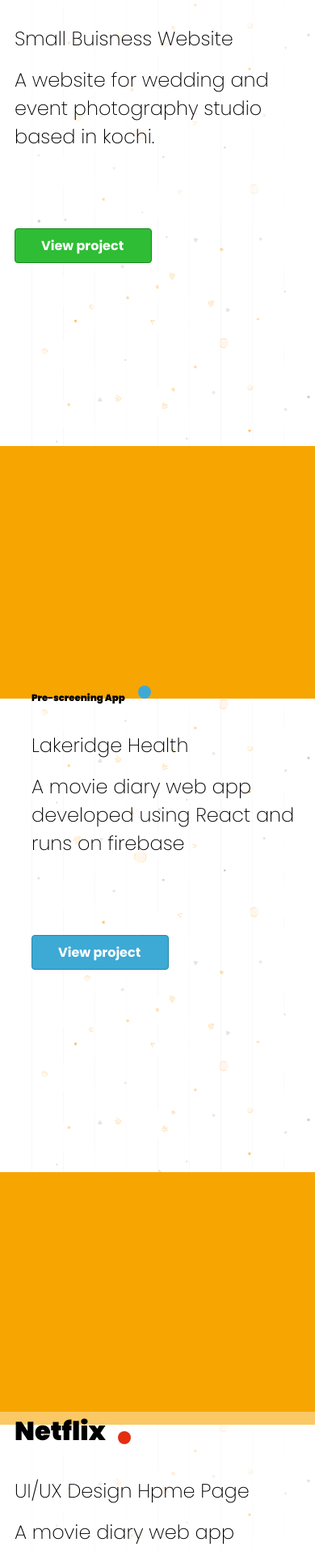
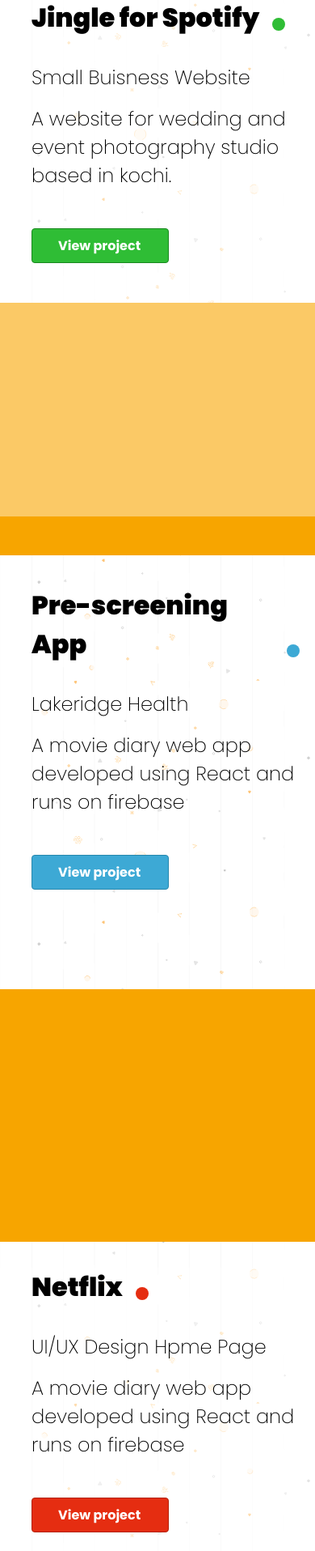
Before and after one commit to abhaykvincent/portfolio-2021, a React (Create React App) app: page / in a window 390 px wide. Shown: the part 6750-8666 px from the top of the page at 81% size. Built offline with nearby package versions, Linux system fonts and the light colour scheme.

Commit message:
6. First Impression - Image Strip - Images          🥕      📌

```diff
--- a/src/App.scss
+++ b/src/App.scss
@@ -410,7 +410,8 @@
         .quick-intro__body__right{
           .quick-intro__main{
             .head-text{
-              font-size: 4vw;
+              width:100%;
+              font-size: 2rem;
             }
             .head-text-border{
               font-size: 4vw;
@@ -1239,6 +1240,53 @@
     font-weight: 600;
   }
 }
+
+
+
+
+
+
+
+
+
+
+
+
+
+
+
+
+
+
+
+
+
+
+
+
+
+
+
+
+
+
+
+
+
+
+
+
+
+
+
+
+
+
+
+
+
+
+
 @media (max-width: 425px) {
   .App{
     section{
@@ -1450,25 +1498,75 @@
         }
         .case-study-projects__body{
           .projects{
+            display: grid;
             width:100vw;
+            .project.aos-animate .button{
+              margin-top: 32px;
+            }
+            .project:nth-child(1){
+              &.odd{
+                height: 40em !important;
+
+              }
+              .project-head{
+                height: 40em !important;
+              }
+            }
+            .project:nth-child(2){
+              &.even{
+                height: 48em !important;
+
+              }
+              .project-head{
+                height: 48rem !important;
+              }
+            }
+            .project:nth-child(3){
+              &.odd{
+                height: 40em !important;
+
+              }
+              .project-head{
+                height: 40em !important;
+              }
+            }
+            .project:nth-child(4){
+              &.even{
+                height: 48em !important;
+
+              }
+              .project-head{
+                height: 48rem !important;
+              }
+            }
+            .project:nth-child(5){
+              &.odd{
+                height: 52em !important;
+
+              }
+              .project-head{
+                height: 52em !important;
+              }
+            }
             .project,&.odd{
               width:100% !important;
-              height:230vw !important;
               grid-auto-flow: column  !important;
               display:grid !important;
               margin: 0px  !important;
-              grid-template-rows: 80vw  80px*4 auto !important;
+              margin-bottom: 80px  !important;
+              grid-template-rows: 80vw  auto !important;
               grid-auto-flow: row;
               background:rgba(238, 238, 238, 0) !important;
 
               .project-head{
                 position:relative !important;
                 width:100%  !important;
+                top:0%  !important;
                 height:100%  !important;
                 padding: 5vw !important;
                 .head__project-detail {
                   width:100%;
-                  font-size: 2rem;
+                  font-size: 2rem!important;
                   font-weight: 900;
                 }
                 .head__scroll-outer{
@@ -1476,6 +1574,8 @@
                 }
                 .head__project-details{
                   position: relative;
+                  padding: 0px 5vw 0px 10vw  !important;
+
                 }
               }
               .project-body {
@@ -1514,6 +1614,12 @@
               display: grid;
               grid-template-columns: auto 0px;
               grid-column-gap: 1rem;
+              h2{
+                font-size: 1.2rem !important;
+              }
+              p{
+                font-size: 1rem !important;
+              }
           }
           }
         }
@@ -1533,11 +1639,26 @@
       }
       &.cta{
         height:auto;
+        padding: 0;
+        .end {
+          width: 100%;
+          h1{
+
+            font-size: 2rem;
+            font-weight: 500;
+            padding: 32px  16px 16px 16px;
+          }
+          p{
+            font-size: 1.5rem;
+            font-weight: 300;
+            padding: 8px  8px;
+          }
+        }
       }
 
       .social-links{
         display: grid;
-        grid-template-columns: 1fr 1fr 1fr 1fr;
+        grid-template-columns: 32px 32px 32px 32px ;
         justify-content: center;
         grid-gap: 8px * 4;
         .social{
@@ -1547,8 +1668,33 @@
         background-color: rgba(255, 255, 255 ,0.78);
         }
       }
-  }
-
+
+
+
+
+    }
+
+    footer{
+
+      .footer-quote{
+        display: grid;
+        grid-auto-flow: row;
+        grid-template-columns: auto  !important;
+        align-items: center;
+        text-align: center;
+        .copy{
+          opacity: 0.5;
+          font-size: 0.8rem;
+          margin-bottom: 16px;
+        }
+        .legal{
+          opacity: 0.8;
+          font-size: 0.6rem;
+          margin-bottom: 16px;
+          justify-content: space-between;
+        }
+        }
+      }
   .cta-wrap {
     display: grid;
     grid-template-columns:1fr 0fr;
```
Also changed, not shown: 2 other files (tests, documents, lock files or other folders).
